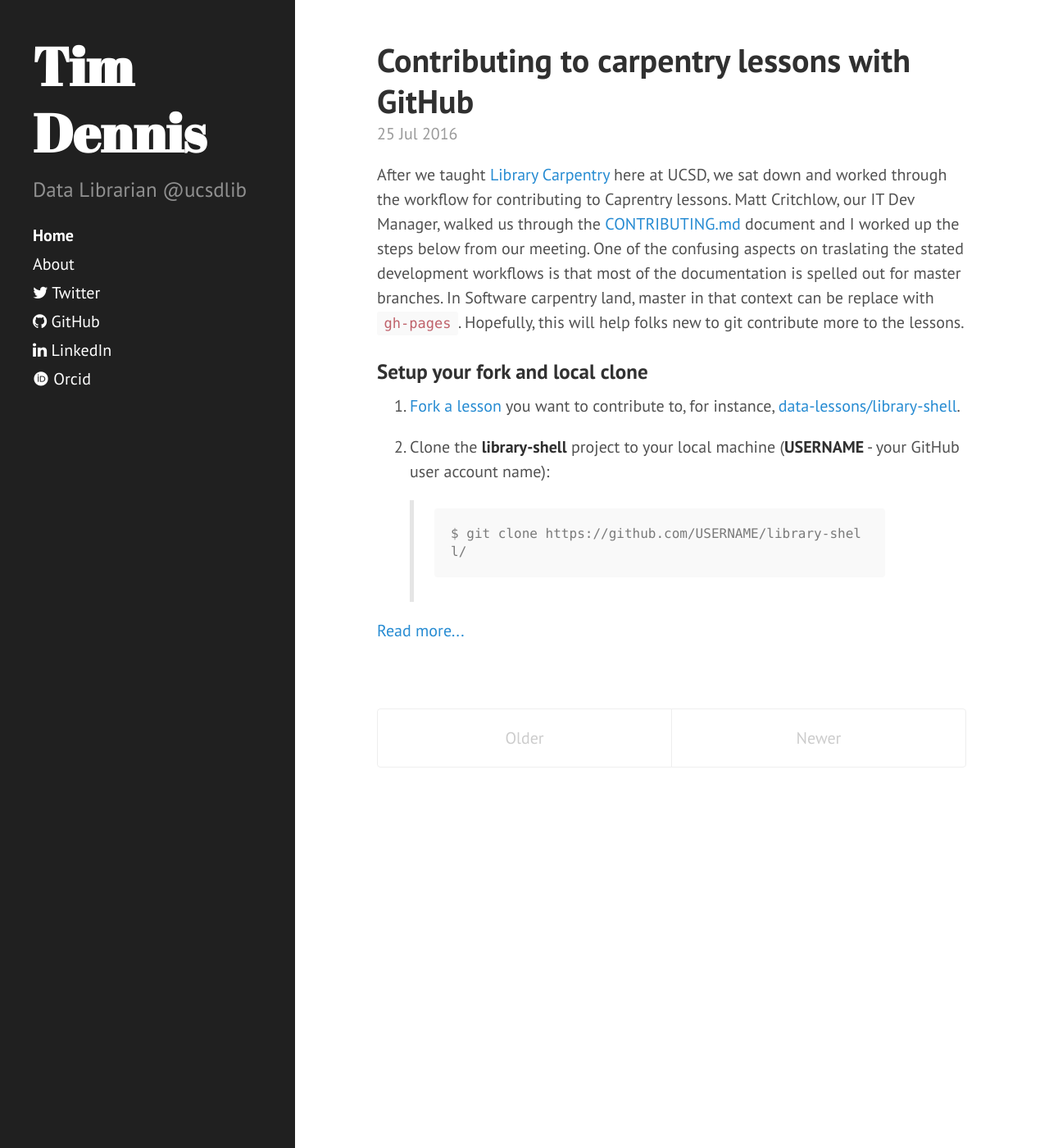
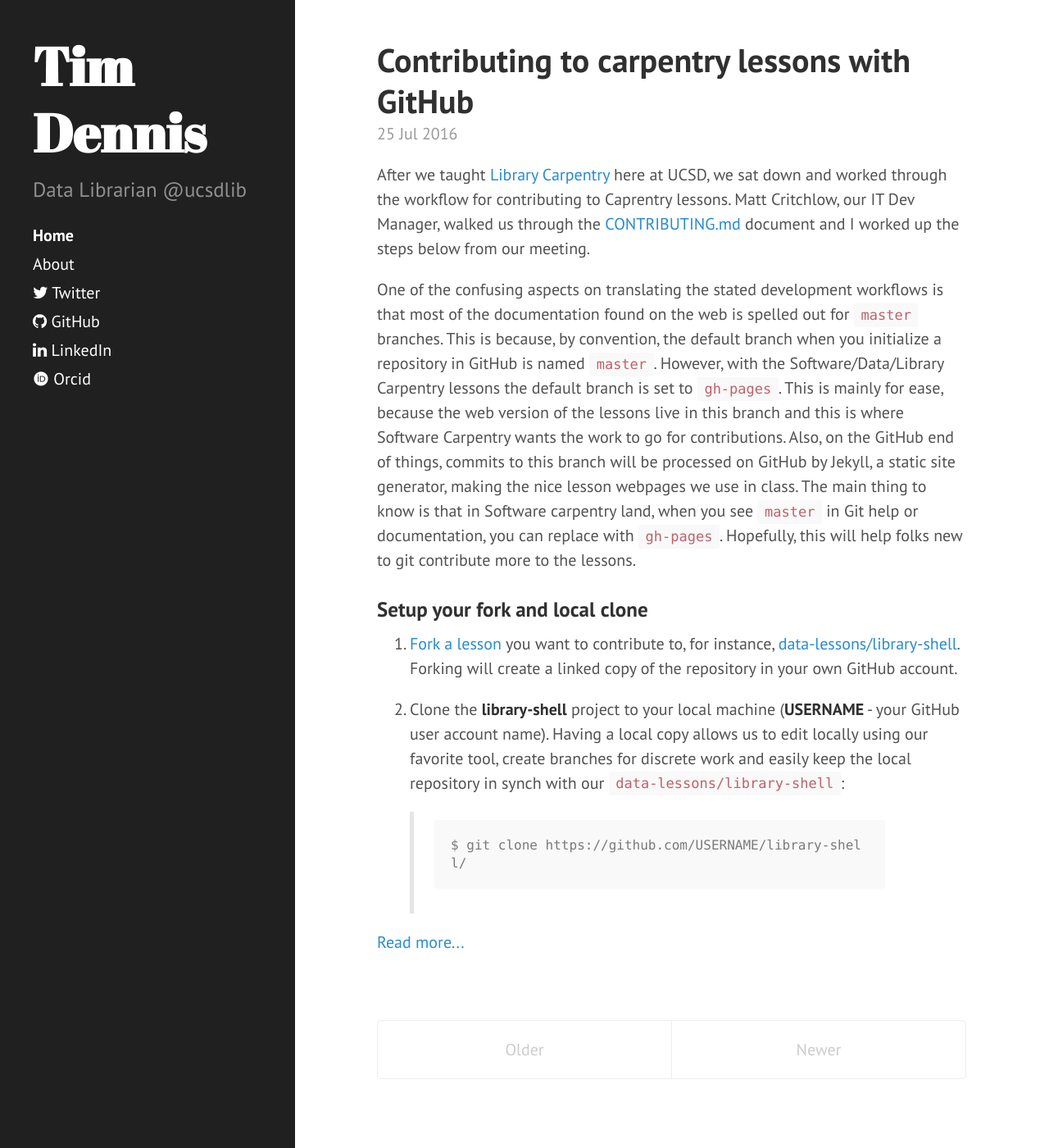
Before and after one commit to jt14den/jt14den.github.io, a Jekyll site: the page built from index.html, in a window 1280 px wide and 1400 px high, scrolled down 1333 px. Shown: the whole window at 82% size. Built offline with Jekyll 4.4.1, drawn with Linux system fonts in a browser that asks for light colours; nearby versions of some CDN libraries; some web fonts are replaced; the list of posts is cut into pages by our own code.

Commit message:
adding  more explanation

````diff
--- a/_posts/2016-07-25-contributing-carpentries.md
+++ b/_posts/2016-07-25-contributing-carpentries.md
@@ -4,26 +4,33 @@
 description: "Tutorial on how to contribute to the Carpentries."
 excerpt_separator: <!--more-->
 ---
-After we taught [Library Carpentry](https://ucsdlib.github.io/2016-07-18-UCSD/) here at UCSD, we sat down and worked through the workflow for contributing to Caprentry lessons. Matt Critchlow, our IT Dev Manager, walked us through the [CONTRIBUTING.md](https://github.com/data-lessons/library-shell/blob/gh-pages/CONTRIBUTING.md) document and I worked up the steps below from our meeting. One of the confusing aspects on traslating the stated development workflows is that most of the documentation is spelled out for master branches. In Software carpentry land, master in that context can be replace with `gh-pages`. Hopefully, this will help folks new to git contribute more to the lessons.
+After we taught [Library Carpentry](https://ucsdlib.github.io/2016-07-18-UCSD/) here at UCSD, we sat down and worked through the workflow for contributing to Caprentry lessons. Matt Critchlow, our IT Dev Manager, walked us through the [CONTRIBUTING.md](https://github.com/data-lessons/library-shell/blob/gh-pages/CONTRIBUTING.md) document and I worked up the steps below from our meeting.
+
+One of the confusing aspects on translating the stated development workflows is that most of the documentation found on the web is spelled out for `master` branches. This is because, by convention, the default branch when you initialize a repository in GitHub is named `master`. However, with the Software/Data/Library Carpentry lessons the default branch is set to `gh-pages`. This is mainly for ease, because the web version of the lessons live in this branch and this is where Software Carpentry wants the work to go for contributions. Also, on the GitHub end of things, commits to this branch will be processed on GitHub by Jekyll, a static site generator, making the nice lesson webpages we use in class. The main thing to know is that in Software carpentry land, when you see `master` in Git help or documentation, you can replace with `gh-pages`. Hopefully, this will help folks new to git contribute more to the lessons.
 
 ### Setup your fork and local clone
 
-1. [Fork a lesson](http://help.github.com/fork-a-repo/) you want to contribute to, for instance, [data-lessons/library-shell](https://github.com/data-lessons/library-shell/).
+1. [Fork a lesson](http://help.github.com/fork-a-repo/) you want to contribute to, for instance, [data-lessons/library-shell](https://github.com/data-lessons/library-shell/). Forking will create a linked copy of the repository in your own GitHub account.
 
-2. Clone the **library-shell** project to your local machine (**USERNAME** - your GitHub user account name):
+2. Clone the **library-shell** project to your local machine (**USERNAME** - your GitHub user account name). Having a local copy allows us to edit locally using our favorite tool, create branches for discrete work and easily keep the local repository in synch with our `data-lessons/library-shell`:
 
     >```
     >$ git clone https://github.com/USERNAME/library-shell/
     >```
 <!--more-->
-3. Configure upstream remote:
+    `clone` grabs the repository and makes a local copy. It will create the directory (named for the repository name) and set up the linkages between your clone and the remote repository (called `origin`). Let's confirm this by running `git remote -v`.
+    >```
+    >$ cd library-shell
+    >$ git remote -v
+    >
+3. Let's now configure the upstream remote. We are doing this because we want to be able to periodically grab -- especially before we start our lesson improvements --  new changes from our upstream repository's `data-lessons/library-shell`  gh-pages branch and merge those with our local gh-pages branch. Setting an upstream remote let's us do this.
 
     >```
     >$ cd library-shell
     >$ git remote add upstream https://github.com/data-lessons/library-shell/
     >```
 
-4. Look at the remotes now and confirm you have an upstream:
+4. Now, take a look at the remotes and confirm you have an upstream fetch and push pair in addition to your `origin`:
 
     >```
     >$ git remote -v
@@ -35,7 +42,7 @@
 
 ### Getting changes from the upstream default branch `gh-pages`
 
-Typically, the default branch in git and GitHub is set to `master`, however, with the Software/Data/Library Carpentry lessons the default branch is  `gh-pages`. This is for convience, so changes to this branch will trigger a jekyll build of the lesson making the nice lesson webpages.  Our scenario here is that your `gh-pages` have fallen behind the upstream master by one or multiple commits.
+ Before you begin your work on contributing to a lesson, you should always fetch and merge changes from the upstream repository. Why? Think about how many contributors are involved in working on some of the Carpentry lessons (hundreds). Imagine this: after you fork and cloned the `data-lessons/library-shell` repository, you take a break and go out for a coffee and sandwich. While you were away a contributor made a pull request and the lesson maintainer merged it into the lesson. Now you return from your coffee and sandwich make your lesson changes, commit and find your work now conflicts with the upstream repository. Argh! So, if you begin work without incorporating the latest sanctioned version of the lesson there will be a greater chance for conflicts when you are ready to make the pull request. Further, maybe the change made while you were away fixes the same issue you had with the lesson. To avoid this, always check for and if there were changes, grab them before you start work.
 
 4. You can tell where you are in relation the upstream repository by running a `git status`.
 
@@ -46,7 +53,7 @@
     >Your branch is behind 'upstream/gh-pages' by 8 commits, and can be fast-forwarded.
     >(use "git pull" to update your local branch)
 
-4. Fetch upstream changes to the local gh-pages
+4. If you had no changes below, you are good to go. Skip to 'Contributing to the lessons' below. Otherwise, fetch upstream changes to the local gh-pages
 
     >```
     >$ git fetch upstream
@@ -98,7 +106,7 @@
     >$ git push origin new-lesson-improvement
     >```
 
-7. Perform the Pull Request from your fork. Follow these [steps](https://help.github.com/articles/creating-a-pull-request/).
+7. Perform the Pull Request on GitHub from your fork. Follow these [steps](https://help.github.com/articles/creating-a-pull-request/).
 8. The maintainer of the lesson will review the changes and merge them into the upstream repository. They might also have questions for you and will comment on your request before the changes can be merged.
 
 Credits:
````
Also changed, not shown: other parts of _posts/2016-07-25-contributing-carpentries.md (+2 -1 lines).
